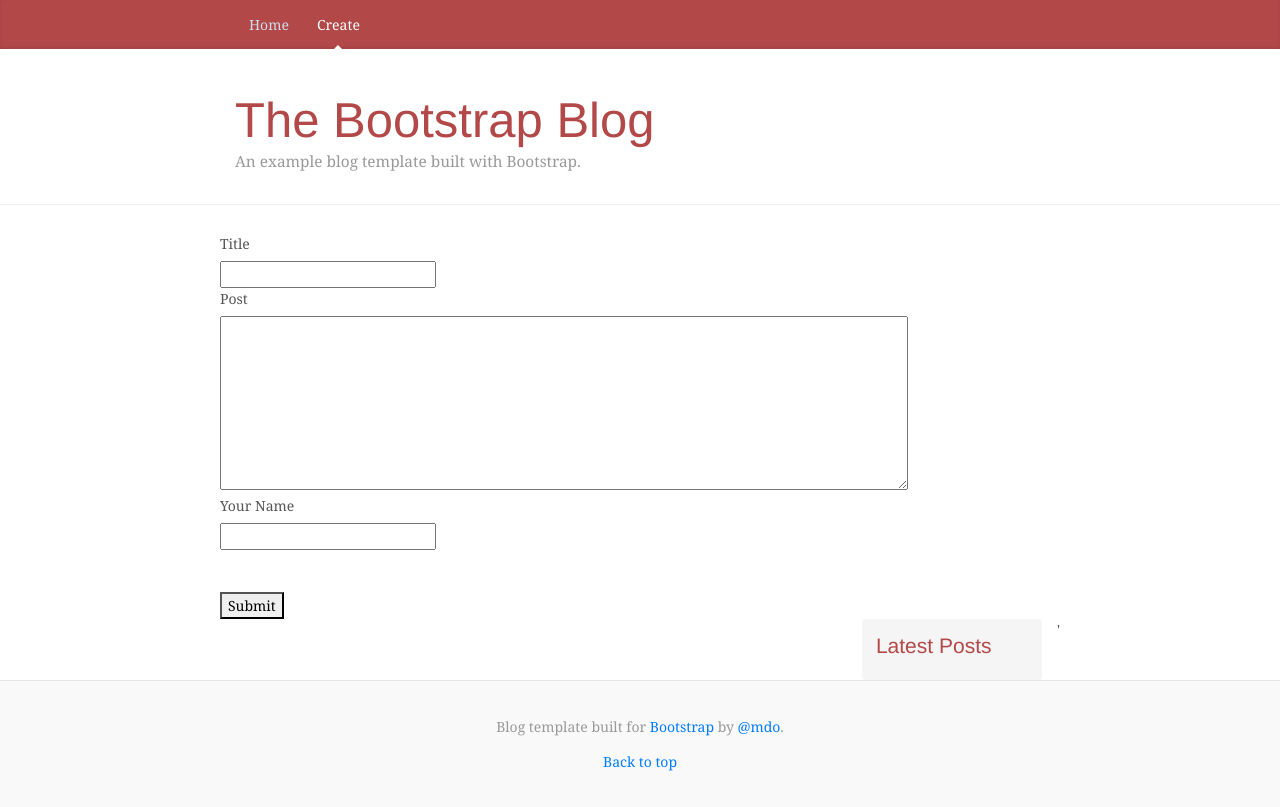
After one commit to HatlessCreature/zavrsni-rad, a PHP site: page /create.php in a window 1280 px wide. The commit adds this page. Run offline with PHP 8.4, Linux system fonts and the light colour scheme; data that the repository does not hold is empty.

Commit message:
create page and modified posts.php for bigger display

```diff
--- /dev/null
+++ b/create.php
@@ -0,0 +1,89 @@
+<?php include('db.php'); ?>
+
+<!doctype html>
+<html lang="en">
+<head>
+
+    <meta charset="utf-8">
+    <meta name="viewport" content="width=device-width, initial-scale=1, shrink-to-fit=no">
+    <meta name="description" content="">
+    <meta name="author" content="">
+    <link rel="icon" href="../../../../favicon.ico">
+
+    <title>Vivify Blog Posts</title>
+
+    <!-- Bootstrap core CSS -->
+    <link rel="stylesheet" href="https://maxcdn.bootstrapcdn.com/bootstrap/4.0.0-beta.2/css/bootstrap.min.css" integrity="sha384-PsH8R72JQ3SOdhVi3uxftmaW6Vc51MKb0q5P2rRUpPvrszuE4W1povHYgTpBfshb" crossorigin="anonymous">
+
+    <!-- Custom styles for this template -->
+    <link href="styles/blog.css" rel="stylesheet">
+    <link href="styles/styles.css" rel="stylesheet">
+</head>
+
+<body>
+
+<?php
+include "header.php";
+?>
+
+<main role="main" class="container">
+
+    <div class="row">
+
+    <form method="post" action="create-post.php">
+        <div class="create-new-post">
+            <div class="label-wrapper">
+                <label>Title</label>
+                <br>
+                <input type="text" name="title">
+            </div>
+
+            <div class="label-wrapper">
+                <label>Post</label>
+                <br>
+                <textarea type="text" name="body" rows="8" cols="80"></textarea>
+            </div>
+
+            <div class="label-wrapper">
+                <label>Your Name</label>
+                <br>
+                <input type="text" name="autor">
+            </div>
+            <br>
+
+            <?php
+
+            if (isset($_GET['error'])){
+                echo (
+                    "<div class='alert-danger'>
+                Please fill out the whole form.
+                    </div>"), "<br>";
+            }
+            ?>
+            <br>
+
+            <div class="label-wrapper">
+                <button>Submit</button>
+            </div>
+        </div>
+    </form>
+
+    <?php
+        include "sidebar.php";
+    ?>
+
+    </div><!-- /.row -->
+
+</main><!-- /.container -->
+
+<?php
+include "footer.php";
+?>
+
+<script>
+    document.getElementById("nav-home").setAttribute("class", "nav-link");
+    document.getElementById("nav-create").setAttribute("class", "nav-link active");
+</script>
+
+</body>
+</html>
--- a/header.php
+++ b/header.php
@@ -5,11 +5,9 @@ echo '
 <div class="blog-masthead">
     <div class="container">
         <nav class="nav">
-            <a class="nav-link active" href="#">Home</a>
-            <a class="nav-link" href="#">New features</a>
-            <a class="nav-link" href="#">Press</a>
-            <a class="nav-link" href="#">New hires</a>
-            <a class="nav-link" href="#">About</a>
+            <a class="nav-link active" href="posts.php" id="nav-home">Home</a>
+            <a class="nav-link" href="create.php" id="nav-create">Create</a>
+
         </nav>
     </div>
 </div>
--- a/posts.php
+++ b/posts.php
@@ -29,7 +29,7 @@ include "header.php";
 <?php
     $sql = "SELECT id, title, body, autor, created_at
         FROM posts
-        ORDER BY created_at DESC LIMIT 3";
+        ORDER BY created_at DESC LIMIT 5";
     $posts = getAll($connection,$sql);
 
 ?>
```
Also changed, not shown: create-post.php (+30 -0 lines).
